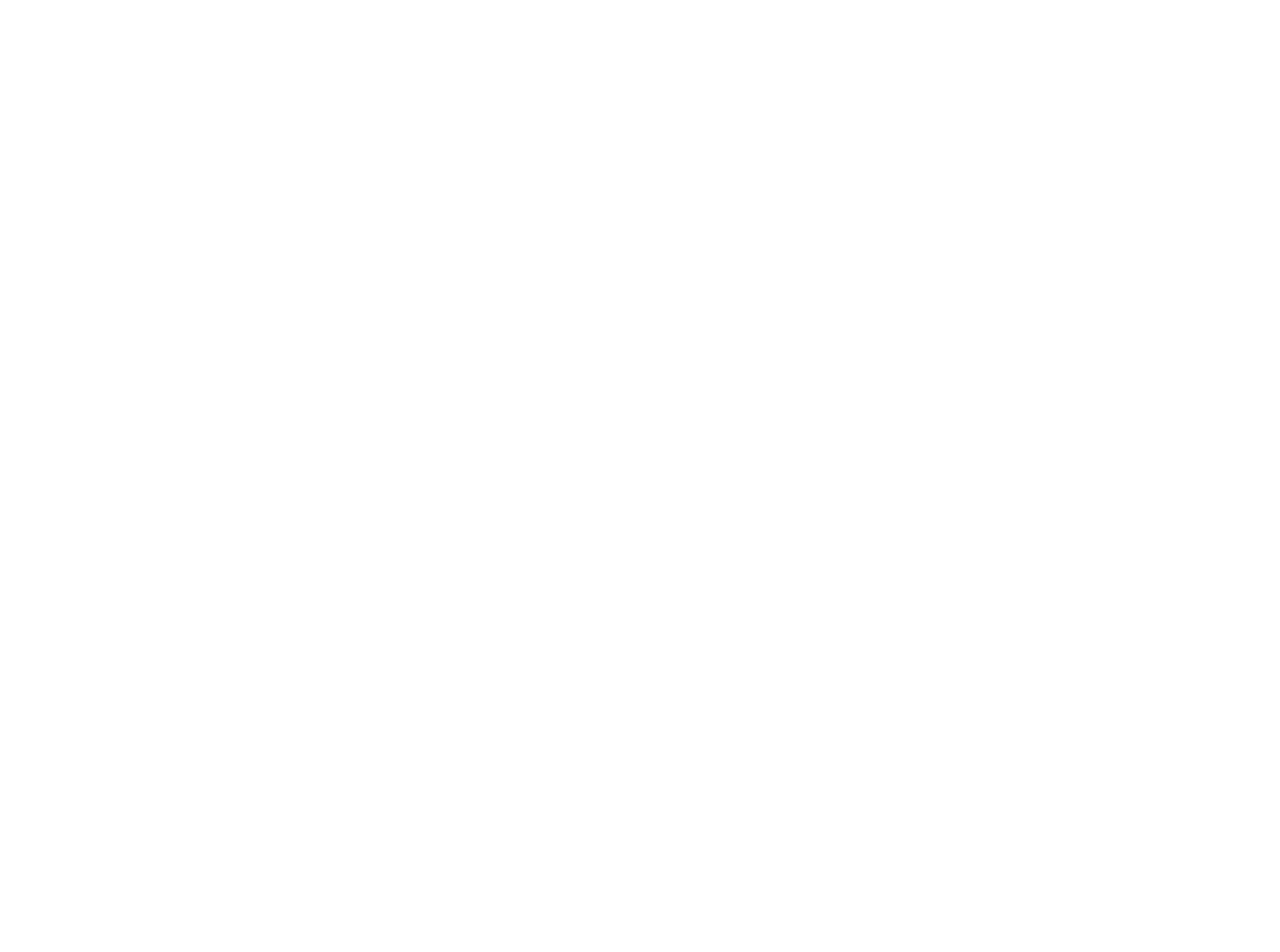
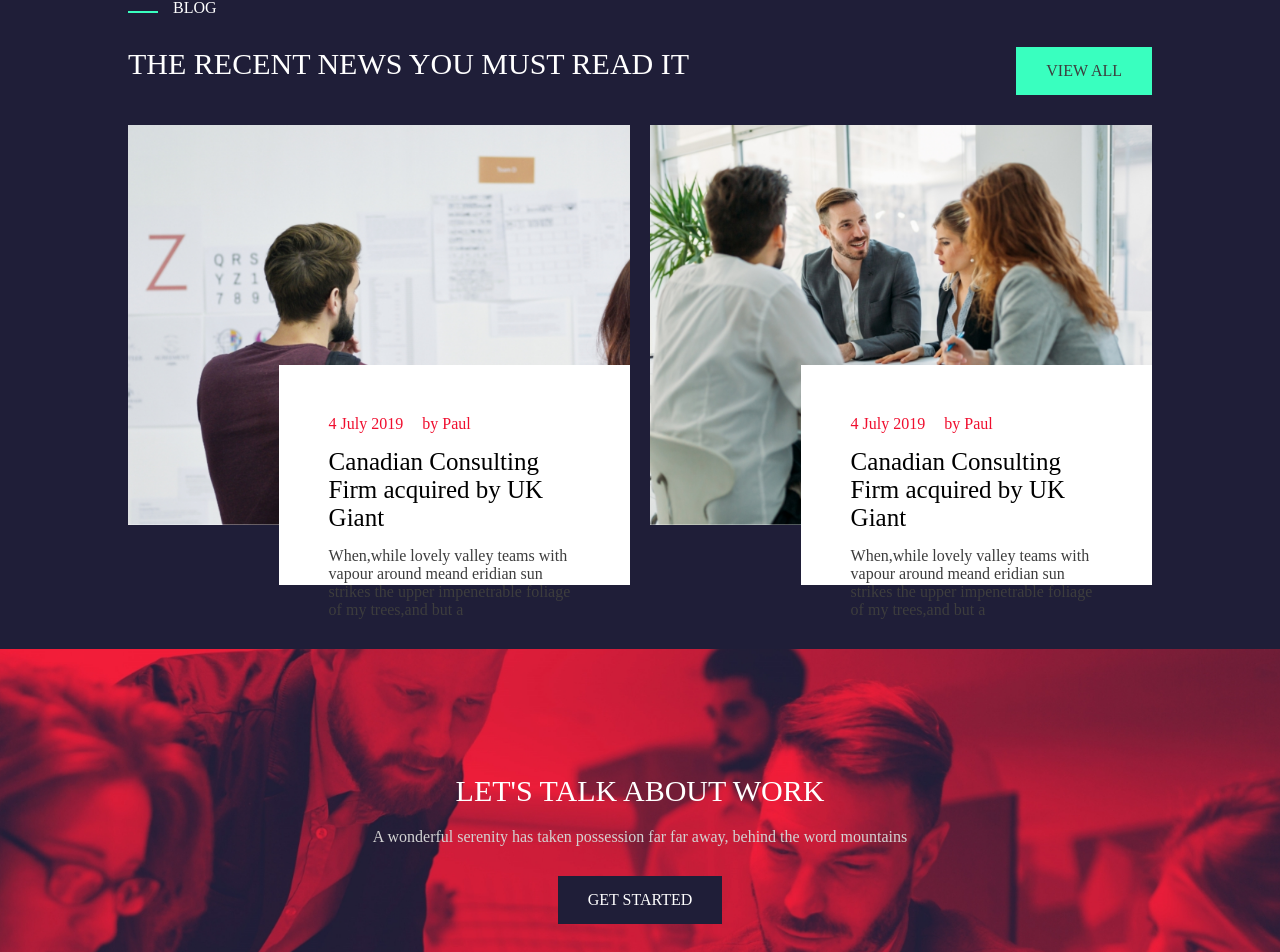
Before and after one commit to Christian-Lepidi/proj-html-vuejs, a Vue app: page / in a window 1280 px wide. Shown: the part 3200-4152 px from the top of the page. Before the commit the page ends 3199 px from the top, so only its background shows below. Built offline with nearby package versions, Linux system fonts and the light colour scheme.

Commit message:
feat: add. first part of footer

```diff
--- a/src/components/AppAboutUs.vue
+++ b/src/components/AppAboutUs.vue
@@ -151,6 +151,10 @@
         padding: 15px 30px;
         background-color: #f81d39;
       }
+
+      .started-link:hover {
+        background-color: #3d3d3d;
+      }
     }
   }
 
--- /dev/null
+++ b/src/components/AppBlog.vue
@@ -0,0 +1,157 @@
+<script>
+export default {
+  data() {
+    return {};
+  },
+};
+</script>
+
+<template>
+  <section class="blog">
+    <div class="container-head">
+      <div class="line"></div>
+      <span class="head-text">BLOG</span>
+    </div>
+    <div class="container-title-button">
+      <div class="big-text">THE RECENT NEWS YOU MUST READ IT</div>
+      <a href="#" class="info-btn">VIEW ALL</a>
+    </div>
+    <div class="card-container">
+      <div class="card left">
+        <div class="news">
+          <div>
+            <span class="date">4 July 2019</span>
+            <span class="author"> by Paul</span>
+          </div>
+          <div class="news-title">
+            Canadian Consulting Firm acquired by UK Giant
+          </div>
+          <p class="p-news">
+            When,while lovely valley teams with vapour around meand eridian sun
+            strikes the upper impenetrable foliage of my trees,and but a
+          </p>
+        </div>
+      </div>
+      <div class="card right">
+        <div class="news">
+          <div>
+            <span class="date">4 July 2019</span>
+            <span class="author"> by Paul</span>
+          </div>
+          <div class="news-title">
+            Canadian Consulting Firm acquired by UK Giant
+          </div>
+          <p class="p-news">
+            When,while lovely valley teams with vapour around meand eridian sun
+            strikes the upper impenetrable foliage of my trees,and but a
+          </p>
+        </div>
+      </div>
+    </div>
+  </section>
+</template>
+
+<style lang="scss" scoped>
+.blog {
+  width: 100%;
+  height: 650px;
+  background-color: #1f1e38;
+
+  .container-head {
+    width: 80%;
+    margin: auto;
+
+    .line {
+      height: 2px;
+      width: 30px;
+      background-color: #39ffbf;
+      display: inline-block;
+    }
+
+    .head-text {
+      color: white;
+      margin-left: 15px;
+    }
+  }
+
+  .container-title-button {
+    width: 80%;
+    margin-top: 30px;
+    margin-left: auto;
+    margin-right: auto;
+    display: flex;
+    justify-content: space-between;
+
+    .big-text {
+      color: white;
+      font-size: 30px;
+    }
+
+    .info-btn {
+      padding: 15px 30px;
+      text-decoration: none;
+      color: #3d3d3d;
+      background-color: #39ffbf;
+    }
+
+    .info-btn:hover {
+      background-color: #f00e2e;
+    }
+  }
+
+  .card-container {
+    width: 80%;
+    margin-top: 30px;
+    margin-left: auto;
+    margin-right: auto;
+    display: flex;
+
+    .card {
+      width: calc(100% / 2 - 10px);
+      height: 400px;
+      background-color: aquamarine;
+      position: relative;
+
+      .news {
+        width: 70%;
+        height: 220px;
+        background-color: white;
+        padding: 50px;
+        position: absolute;
+        right: 0;
+        top: 240px;
+
+        .date {
+          color: #f00e2e;
+          margin-right: 15px;
+        }
+        .author {
+          color: #f00e2e;
+        }
+
+        .news-title {
+          margin-top: 15px;
+          font-size: 25px;
+        }
+
+        .p-news {
+          color: #3d3d3d;
+          margin-top: 15px;
+        }
+      }
+    }
+    .left {
+      margin-right: 10px;
+      background-image: url("../assets/img/startup-business-people-and-strategy-board-PAJ3P9K-1390x1042.jpg");
+      background-size: cover;
+      background-position: center;
+    }
+    .right {
+      margin-left: 10px;
+      background-image: url("../assets/img/business-people-working-together-on-project-and-5FHSKBL-1390.jpg");
+      background-size: cover;
+      background-position: center;
+    }
+  }
+}
+</style>
--- a/src/components/AppFooter.vue
+++ b/src/components/AppFooter.vue
@@ -6,6 +6,51 @@
 };
 </script>
 
-<template></template>
+<template>
+  <section class="image">
+    <div class="text-container">
+      <div class="title">LET'S TALK ABOUT WORK</div>
+      <p class="img-par">
+        A wonderful serenity has taken possession far far away, behind the word
+        mountains
+      </p>
+      <a href="#" class="start-button">GET STARTED</a>
+    </div>
+  </section>
+</template>
 
-<style lang="scss" scoped></style>
+<style lang="scss" scoped>
+.image {
+  width: 100%;
+  height: 400px;
+  background-image: url("../assets/img/business-people-working-together-on-project-and-B3MZ4TX.jpg");
+  background-size: cover;
+  background-position: center;
+  display: flex;
+  align-items: center;
+  justify-content: center;
+
+  .text-container {
+    display: flex;
+    flex-direction: column;
+    align-items: center;
+
+    .title {
+      color: white;
+      font-size: 30px;
+    }
+
+    .img-par {
+      color: lightgray;
+    }
+
+    .start-button {
+      margin-top: 30px;
+      text-decoration: none;
+      color: white;
+      padding: 15px 30px;
+      background-color: #1f1e38;
+    }
+  }
+}
+</style>
--- a/src/components/AppHeader.vue
+++ b/src/components/AppHeader.vue
@@ -97,6 +97,10 @@
         color: #3d3d3d;
         background-color: #39ffbf;
       }
+
+      .info-btn:hover {
+        background-color: #f00e2e;
+      }
     }
   }
 
--- a/src/components/AppMain.vue
+++ b/src/components/AppMain.vue
@@ -3,12 +3,19 @@
 import AppAboutUs from "./AppAboutUs.vue";
 import AppProjects from "./AppProjects.vue";
 import AppTestimonials from "./AppTestimonials.vue";
+import AppBlog from "./AppBlog.vue";
 
 export default {
   data() {
     return {};
   },
-  components: { AppDescription, AppAboutUs, AppProjects, AppTestimonials },
+  components: {
+    AppDescription,
+    AppAboutUs,
+    AppProjects,
+    AppTestimonials,
+    AppBlog,
+  },
 };
 </script>
 
@@ -17,6 +24,7 @@
   <app-about-us />
   <app-projects />
   <app-testimonials />
+  <app-blog />
 </template>
 
 <style lang="scss" scoped></style>
```
